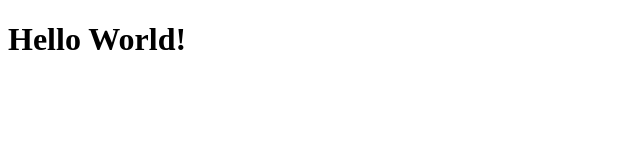
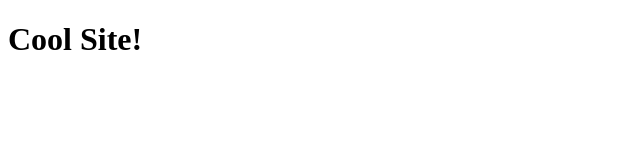
Before and after one commit to SamanthaBullington/Project, a plain HTML site: page index.html in a window 1280 px wide. Shown: the whole page, without its empty margins (0-640 px from the left). Drawn offline with Linux system fonts and the light colour scheme.

Commit message:
changed text

```diff
--- a/index.html
+++ b/index.html
@@ -7,7 +7,7 @@
     <title>Hello World</title>
     </head>
     <body>
-      <h1>Hello World!</h1>
+      <h1>Cool Site!</h1>
     </body>
   </head>
 </html>
```
